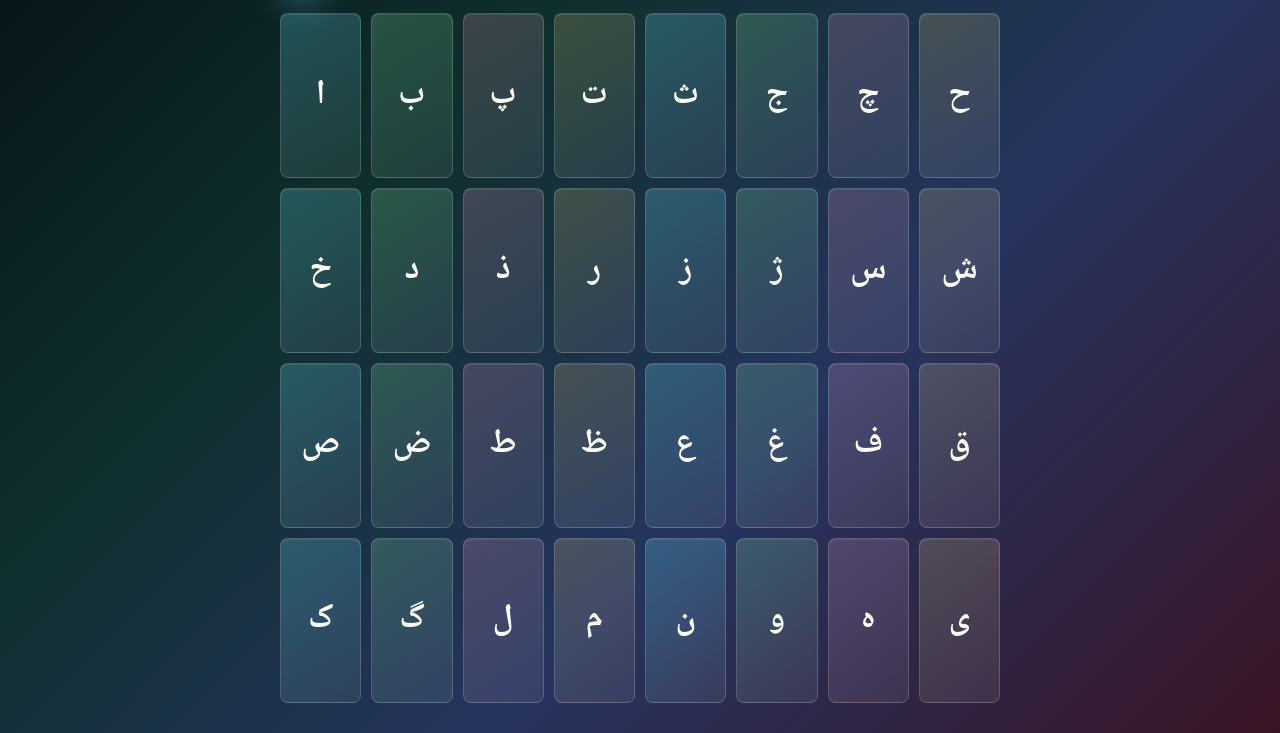
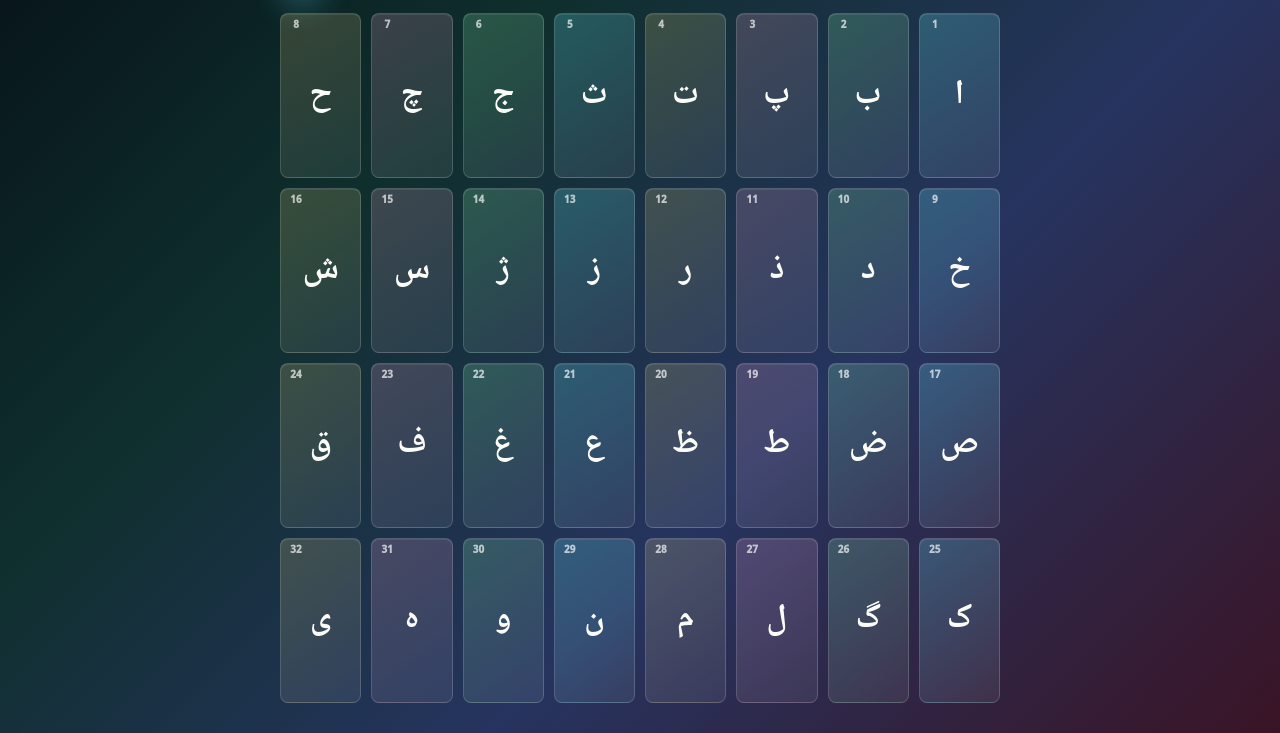
Before and after one commit to ehsanhm/read_farsi, a plain HTML site: page index.html in a window 1280 px wide. Shown: the part 67-800 px from the top of the page. Drawn offline with Linux system fonts and the light colour scheme.

Commit message:
Make alphabet grid right to left

```diff
--- a/index.html
+++ b/index.html
@@ -149,6 +149,7 @@
         flex: 1 1 auto;
         min-height: 0;
         display: grid;
+        direction: rtl;
         grid-template-columns: repeat(4, minmax(0, 1fr));
         grid-template-rows: repeat(8, minmax(0, 1fr));
         gap: 9px;
@@ -164,10 +165,12 @@
       }
 
       .alphabet-button {
+        position: relative;
         min-width: 0;
         min-height: 44px;
         display: grid;
         place-items: center;
+        overflow: hidden;
         background: var(--gradient-tile-a);
         box-shadow: inset 0 1px 0 rgba(255, 255, 255, 0.08);
         font-family: var(--font-fa);
@@ -178,6 +181,24 @@
           transform 150ms ease,
           border-color 150ms ease,
           background 150ms ease;
+      }
+
+      .alphabet-number {
+        position: absolute;
+        inset-block-start: 6px;
+        inset-inline-start: 7px;
+        min-width: 16px;
+        color: rgba(255, 255, 255, 0.68);
+        font-family: var(--font-app);
+        font-size: 0.62rem;
+        font-weight: 950;
+        line-height: 1;
+        text-align: center;
+        direction: ltr;
+      }
+
+      .alphabet-glyph {
+        direction: rtl;
       }
 
       .alphabet-button:nth-child(4n + 2) {
@@ -490,6 +511,12 @@
         .alphabet-button {
           min-height: 38px;
           font-size: 1.8rem;
+        }
+
+        .alphabet-number {
+          inset-block-start: 5px;
+          inset-inline-start: 6px;
+          font-size: 0.56rem;
         }
 
         .hero {
@@ -890,7 +917,10 @@
       function renderHome() {
         nodes.alphabetGrid.innerHTML = LETTERS.map(
           (letter, index) =>
-            `<button class="alphabet-button" type="button" data-index="${index}" aria-label="${letter.name}">${letter.glyph}</button>`,
+            `<button class="alphabet-button" type="button" data-index="${index}" aria-label="${index + 1}. ${letter.name}">
+              <span class="alphabet-number">${index + 1}</span>
+              <span class="alphabet-glyph">${letter.glyph}</span>
+            </button>`,
         ).join("");
       }
 
```
